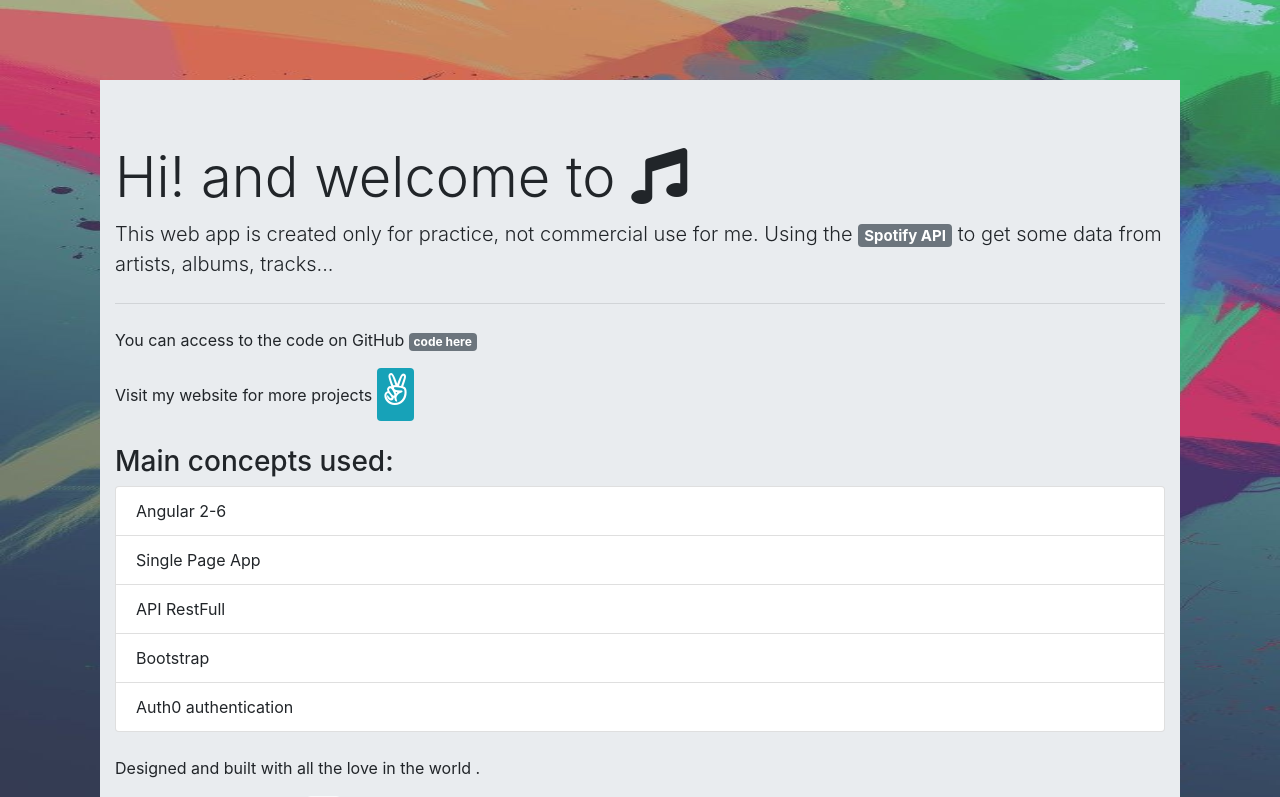
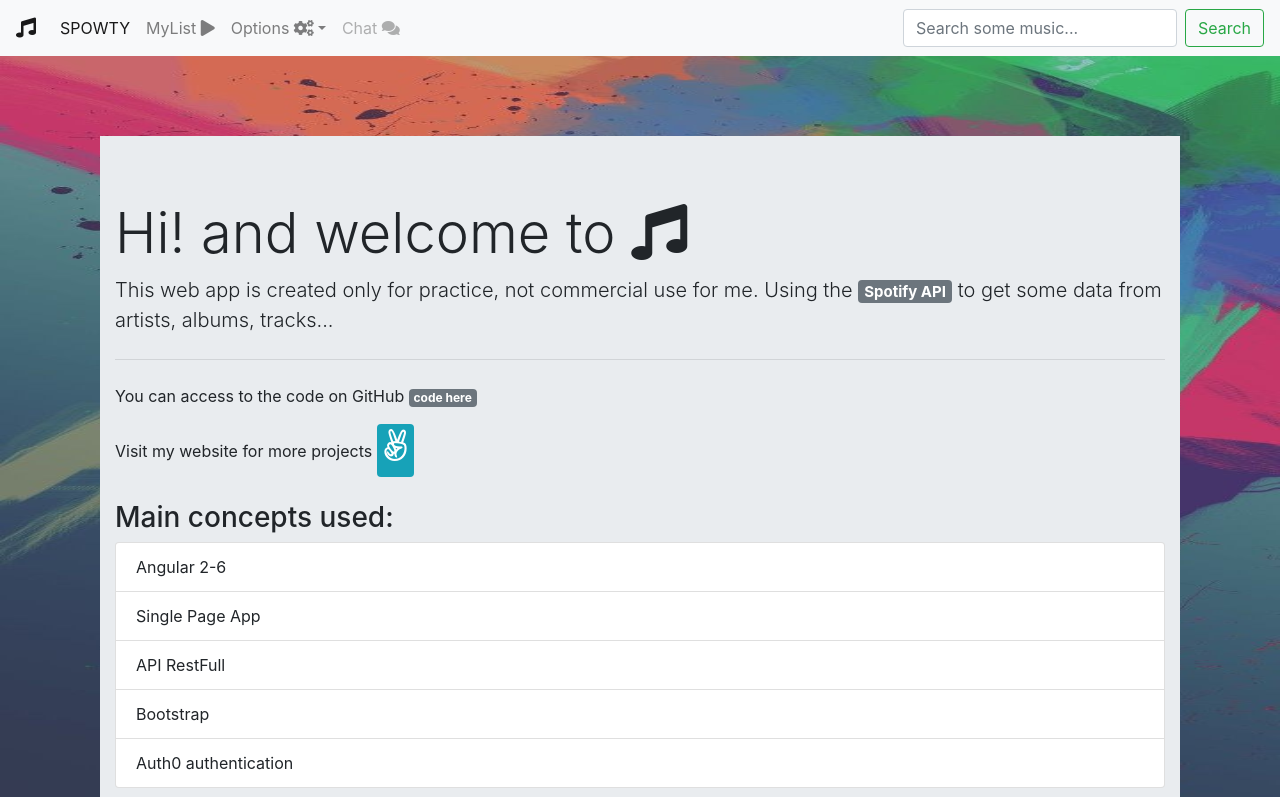
Before and after one commit to LuisSantiagoLillo/spowty-angular, an Angular app: page / in a window 1280 px wide. Shown: the top 797 px of the page. Built offline with nearby package versions, Linux system fonts and the light colour scheme.

Commit message:
Created a new NavBar

```diff
--- a/src/app/app.component.html
+++ b/src/app/app.component.html
@@ -1,3 +1,4 @@
+<app-navbar></app-navbar>
 <div class="container" style=" margin-top: 80px; margin-bottom: 80px;">
     <router-outlet></router-outlet>
 </div>
--- a/src/app/components/navbar/navbar.component.html
+++ b/src/app/components/navbar/navbar.component.html
@@ -1,3 +1,40 @@
-<p>
-  navbar works!
-</p>
+<nav class="navbar navbar-expand-md navbar-light bg-light">
+
+    <a class="navbar-brand" href="#">
+        <i class="fas fa-music"></i>
+    </a>
+    <!-- TOGGLER -->
+    <button class="navbar-toggler" type="button" data-toggle="collapse" data-target="#navbarSupportedContent" aria-controls="navbarSupportedContent" aria-expanded="false" aria-label="Toggle navigation">
+      <span class="navbar-toggler-icon"></span>
+    </button>
+
+    <!-- NAVBAR ITEMS -->
+    <div class="collapse navbar-collapse" id="navbarSupportedContent">
+        <ul class="navbar-nav mr-auto">
+            <li class="nav-item active" routerLinkActive="active">
+                <a class="nav-link" routerLink="home">SPOWTY</a>
+            </li>
+            <li class="nav-item" routerLinkActive="active">
+                <a class="nav-link" routerLink="home">MyList <i class="fas fa-play"></i></a>
+            </li>
+            <li class="nav-item dropdown">
+                <a class="nav-link dropdown-toggle" href="#" id="navbarDropdown" role="button" data-toggle="dropdown" aria-haspopup="true" aria-expanded="false">
+                    Options <i class="fas fa-cogs"></i>
+                </a>
+                <div class="dropdown-menu" aria-labelledby="navbarDropdown">
+                    <a class="dropdown-item" href="#">Configurations</a>
+                    <a class="dropdown-item" href="#">Another action</a>
+                    <div class="dropdown-divider"></div>
+                    <a class="dropdown-item" href="#">Report some problems</a>
+                </div>
+            </li>
+            <li class="nav-item">
+                <a class="nav-link disabled" href="#">Chat <i class="fas fa-comments"></i></a>
+            </li>
+        </ul>
+        <form class="form-inline my-2 my-lg-0">
+            <input class="form-control mr-sm-2" type="search" placeholder="Search some music..." aria-label="Search">
+            <button class="btn btn-outline-success my-2 my-sm-0" type="submit">Search</button>
+        </form>
+    </div>
+</nav>
```
